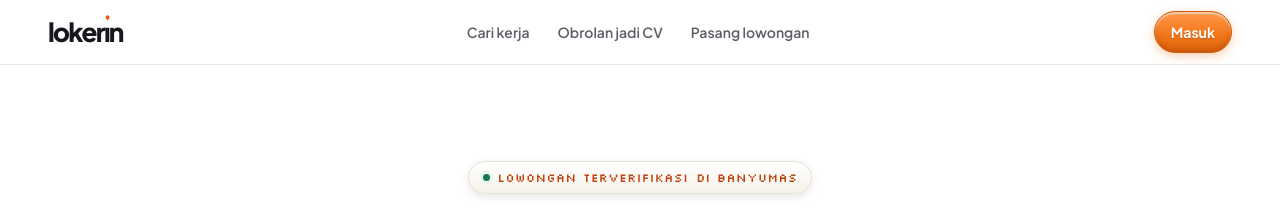
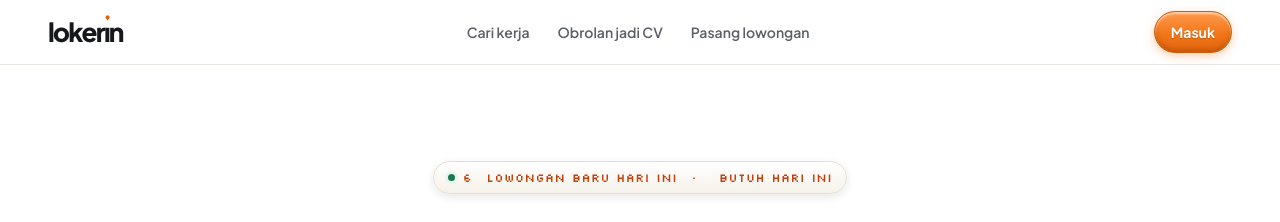
Before and after one commit to al-dioooo/lokerin-web, a Next.js app: page / in a window 1280 px wide. Shown: the top 222 px of the page. Built offline with nearby package versions, Linux system fonts and the light colour scheme; no server answers.

Commit message:
feat(home): show a live count of today's jobs

```diff
--- a/src/app/page.tsx
+++ b/src/app/page.tsx
@@ -7,6 +7,7 @@ import { MicIcon } from "@/components/icons/interface";
 import { KotaIsometrik } from "@/components/kota/KotaIsometrik";
 import { PetaKota } from "@/components/kota/PetaKota";
 import { ObrolanJadiCV } from "@/components/landing/ObrolanJadiCV";
+import { PenghitungLangsung } from "@/components/landing/PenghitungLangsung";
 import { RakKategori } from "@/components/landing/RakKategori";
 import { CekUpah } from "@/components/ui/CekUpah";
 
@@ -35,7 +36,7 @@ export default function Home() {
         <section className="hero-tengah" aria-labelledby="judul-utama">
           <div className="hero-latar" aria-hidden="true"><Paralaks className="h-full w-full" jarak={160}><KotaIsometrik className="h-full w-full" judul="" /></Paralaks></div>
           <div className="relative mx-auto flex max-w-3xl flex-col items-center px-5 text-center">
-            <p className="pil-piksel"><span className="titik-hidup" aria-hidden="true" />Lowongan terverifikasi<span className="hidden sm:inline"> di Banyumas</span></p>
+            <PenghitungLangsung />
             <h1 id="judul-utama" className="judul-utama">Cari kerja<span>cukup ngobrol.</span></h1>
             <p className="mt-4 max-w-xl text-base text-abu sm:text-lg">Lowongan warung, bengkel, dan UMKM terverifikasi di dekatmu. Ceritakan pengalamanmu, CV-mu tersusun dari obrolan.</p>
             <div className="mt-7 flex flex-wrap justify-center gap-3">
--- /dev/null
+++ b/src/components/landing/PenghitungLangsung.tsx
@@ -0,0 +1,38 @@
+"use client";
+
+import { useEffect, useState } from "react";
+import { useLangsung } from "@/lib/api/hooks";
+import { API_URL, apiAktif } from "@/lib/api/klien";
+import { BUTUH_HARI_INI, LOWONGAN_TAYANG } from "@/lib/data";
+
+type Statistik = { lowongan_terbit: number; lowongan_hari_ini: number; butuh_hari_ini: number; pemberi_kerja_terverifikasi: number };
+
+const CONTOH: Statistik = { lowongan_terbit: LOWONGAN_TAYANG.length, lowongan_hari_ini: 6, butuh_hari_ini: BUTUH_HARI_INI.length, pemberi_kerja_terverifikasi: 11 };
+
+/** The landing page's live counter: jobs today and Butuh Hari Ini, updated when a job is posted. */
+export function PenghitungLangsung() {
+  const [s, setS] = useState<Statistik>(CONTOH);
+  const [segar, setSegar] = useState(0);
+
+  useEffect(() => {
+    if (!apiAktif) return;
+    let batal = false;
+    fetch(`${API_URL}/lowongan/statistik`, { cache: "no-store" })
+      .then((r) => (r.ok ? r.json() : null))
+      .then((d: Statistik | null) => { if (d && !batal) setS(d); })
+      .catch(() => {});
+    return () => { batal = true; };
+  }, [segar]);
+
+  useLangsung(null, (p) => {
+    if (p.type === "lowongan.baru" || p.type === "butuh_hari_ini" || p.type === "lowongan.tutup") setSegar((n) => n + 1);
+  });
+
+  return (
+    <p className="pil-piksel" aria-live="polite">
+      <span className="titik-hidup" aria-hidden="true" />
+      <span key={s.lowongan_hari_ini} className="angka-berdetak">{s.lowongan_hari_ini}</span>&nbsp;lowongan baru hari ini
+      <span className="hidden sm:inline">&nbsp;·&nbsp;<span key={`m${s.butuh_hari_ini}`} className="angka-berdetak">{s.butuh_hari_ini}</span>&nbsp;butuh hari ini</span>
+    </p>
+  );
+}
```
